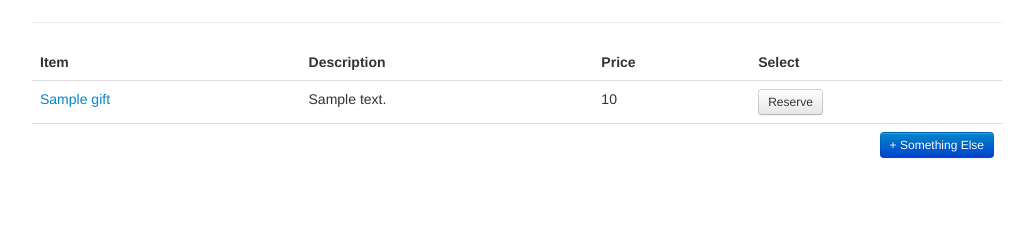
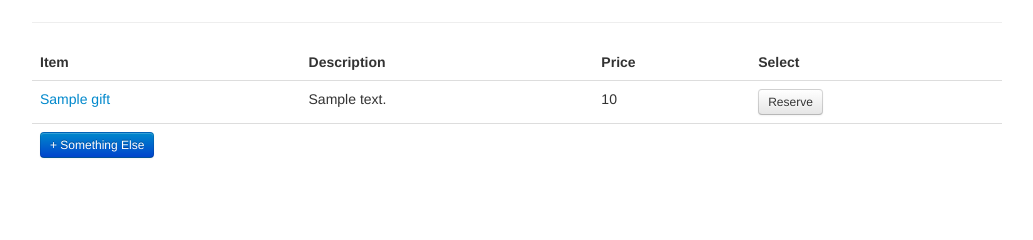
Before and after one commit to thechild/giftlist2, a Django app: template templates/view_user.html in a window 1280 px wide. Shown: the part 138-378 px from the top of the page, without its empty margins (123-1156 px from the left). Run offline with Django 3.2, Linux system fonts and the light colour scheme; the template is opened without the code that fills it: most values are stand-ins (such as "Sample title", 1, 10 or a date in 2020); some libraries are stand-ins or nearby versions.

Commit message:
moved button

```diff
--- a/templates/view_user.html
+++ b/templates/view_user.html
@@ -35,7 +35,7 @@
         </tr>
         {% endfor %}
         <tr>
-            <td colspan=4><a class="btn btn-primary btn-small pull-right" href="{% url Gifts.views.add_secret_gift user.pk %}">+ Something Else</a></td>
+            <td colspan=4><a class="btn btn-primary btn-small" href="{% url Gifts.views.add_secret_gift user.pk %}">+ Something Else</a></td>
         </tr>
     </tbody>
 </table>
```
